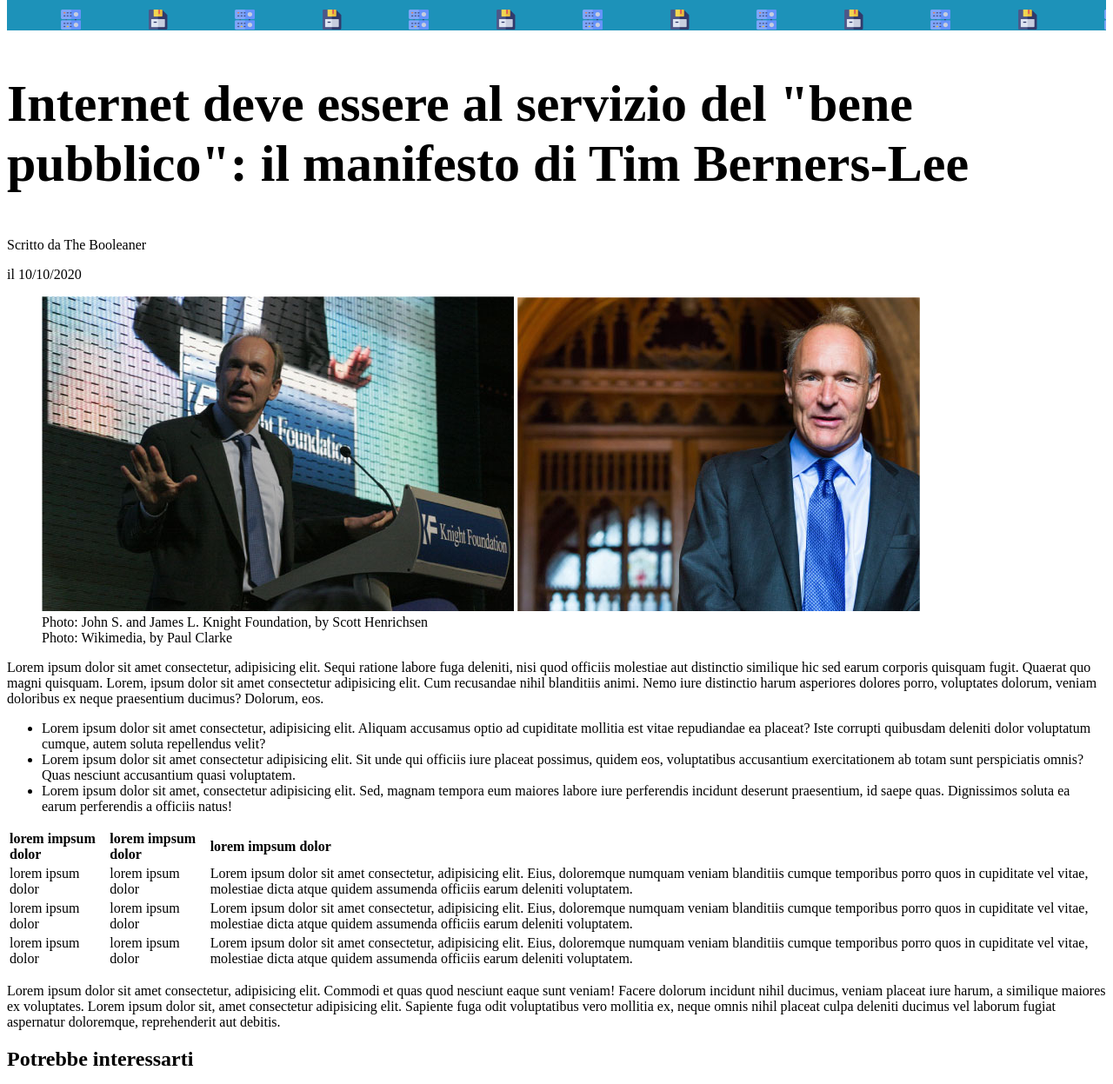
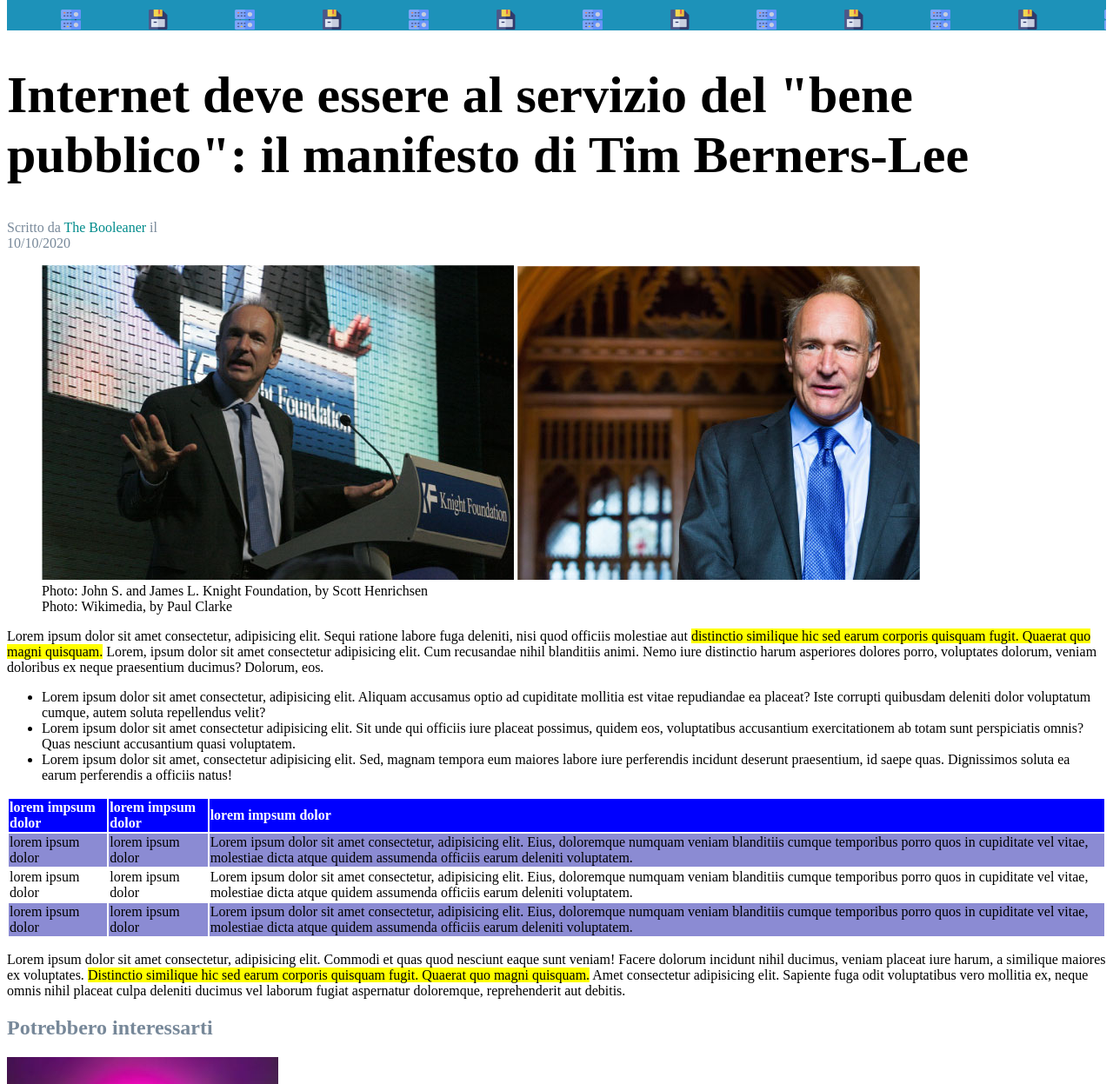
Before and after one commit to nicosanji/html-css-booleaner, a plain HTML site: page index.html in a window 1280 px wide. Shown: the part 173-1420 px from the top of the page at 87% size. Drawn offline with Linux system fonts and the light colour scheme.

Commit message:
Quasi completato css (mancano ultime immagini con testo)

```diff
--- a/css/style.css
+++ b/css/style.css
@@ -20,3 +20,35 @@ header {
 h1 {
     font-size: 60px;
 }
+
+.grigiume {
+    color: lightslategray;
+    width: 200px;
+}
+
+#booleaner-azzurro {
+    color: darkcyan;
+}
+
+.evi-giallo {
+    background-color: yellow;
+}
+
+thead{
+    background-color: blue;
+    color: white;
+}
+
+.tab-sfondo-azzurro{
+    background-color: rgb(139, 139, 211);
+}
+
+h2 {
+    color: lightslategray;
+}
+
+
+
+footer{
+    text-align: center;
+}
--- a/index.html
+++ b/index.html
@@ -1,5 +1,5 @@
 <!DOCTYPE html>
-<html>
+<html lang="en">
 
 <head>
     <title>TIM BERNERS-LEE "EROE DEL POPOLO"</title>
@@ -17,33 +17,31 @@
     </header>
 
     <main>
-        <section>
+        <div>
             <!--sottotitolo grande-->
             <h1>Internet deve essere al servizio del "bene pubblico": il manifesto di Tim Berners-Lee</h1>
-            <p>Scritto da <span>The Booleaner</span></p>
-            <p>il 10/10/2020</p>
-        </section>
-        <section>
-            <!--2 foto con descrizione-->
+            <p class="grigiume">Scritto da <span id="booleaner-azzurro">The Booleaner</span> il 10/10/2020</p>
+        </div>
         <figure>
+            <!--2 immagini con descrizione-->
             <img src="img/tim-1.jpg" alt="Tim Berners-Lee 1/2">
             <img src="img/tim-2.jpg" alt="Tim Berners-Lee 2/2">
             <figcaption>Photo: John S. and James L. Knight Foundation, by Scott Henrichsen</figcaption>
             <figcaption>Photo: Wikimedia, by Paul Clarke</figcaption>
         </figure>
-        </section>
-        <section>
+        <div>
             <!--primo un paragrafo con parte di testo evidenziata-->
             <p>
                 Lorem ipsum dolor sit amet consectetur, adipisicing elit. Sequi ratione labore fuga deleniti, nisi quod
-                officiis molestiae aut distinctio similique hic sed earum corporis quisquam fugit. Quaerat quo magni
-                quisquam.
+                officiis molestiae aut <span class="evi-giallo">distinctio similique hic sed earum corporis quisquam
+                    fugit. Quaerat quo magni
+                    quisquam.</span>
                 Lorem, ipsum dolor sit amet consectetur adipisicing elit. Cum recusandae nihil blanditiis animi. Nemo
                 iure distinctio harum asperiores dolores porro, voluptates dolorum, veniam doloribus ex neque
                 praesentium ducimus? Dolorum, eos.
             </p>
-        </section>
-        <section>
+        </div>
+        <div>
             <!--lista non ordinata-->
             <ul>
                 <li>Lorem ipsum dolor sit amet consectetur, adipisicing elit. Aliquam accusamus optio ad cupiditate
@@ -56,8 +54,8 @@
                     iure perferendis incidunt deserunt praesentium, id saepe quas. Dignissimos soluta ea earum
                     perferendis a officiis natus!</li>
             </ul>
-        </section>
-        <section>
+        </div>
+        <div>
             <!--tabella-->
             <table>
                 <thead>
@@ -68,7 +66,7 @@
                     </tr>
                 </thead>
                 <tbody>
-                    <tr>
+                    <tr class="tab-sfondo-azzurro">
                         <td>lorem ipsum dolor</td>
                         <td>lorem ipsum dolor</td>
                         <td>Lorem ipsum dolor sit amet consectetur, adipisicing elit. Eius, doloremque numquam veniam
@@ -85,7 +83,7 @@
                         </td>
 
                     </tr>
-                    <tr>
+                    <tr class="tab-sfondo-azzurro">
                         <td>lorem ipsum dolor</td>
                         <td>lorem ipsum dolor</td>
                         <td>Lorem ipsum dolor sit amet consectetur, adipisicing elit. Eius, doloremque numquam veniam
@@ -95,19 +93,21 @@
                     </tr>
                 </tbody>
             </table>
-        </section>
-        <section>
+        </div>
+        <div>
             <!--secondo un paragrafo con parte di testo evidenziata-->
             <p>Lorem ipsum dolor sit amet consectetur, adipisicing elit. Commodi et quas quod nesciunt eaque sunt
                 veniam! Facere dolorum incidunt nihil ducimus, veniam placeat iure harum, a similique maiores ex
-                voluptates. Lorem ipsum dolor sit, amet consectetur adipisicing elit. Sapiente fuga odit voluptatibus
+                voluptates. <span class="evi-giallo">Distinctio similique hic sed earum corporis quisquam fugit. Quaerat
+                    quo magni
+                    quisquam.</span> Amet consectetur adipisicing elit. Sapiente fuga odit voluptatibus
                 vero mollitia ex, neque omnis nihil placeat culpa deleniti ducimus vel laborum fugiat aspernatur
                 doloremque, reprehenderit aut debitis.
             </p>
-        </section>
+        </div>
         <section>
-            <!--parte finale con titolo e 2 foto "potrebbe interessarti"-->
-            <h2>Potrebbe interessarti</h2>
+            <!--parte finale con titolo e 2 foto "potrebbero interessarti" e testo nella foto-->
+            <h2>Potrebbero interessarti</h2>
             <img src="img/monitor.jpg" alt="foto monitor">
             <br>
             <img src="img/graph.jpg" alt="foto grafico">
```
Lines whose indentation alone changed are shown as unchanged.
